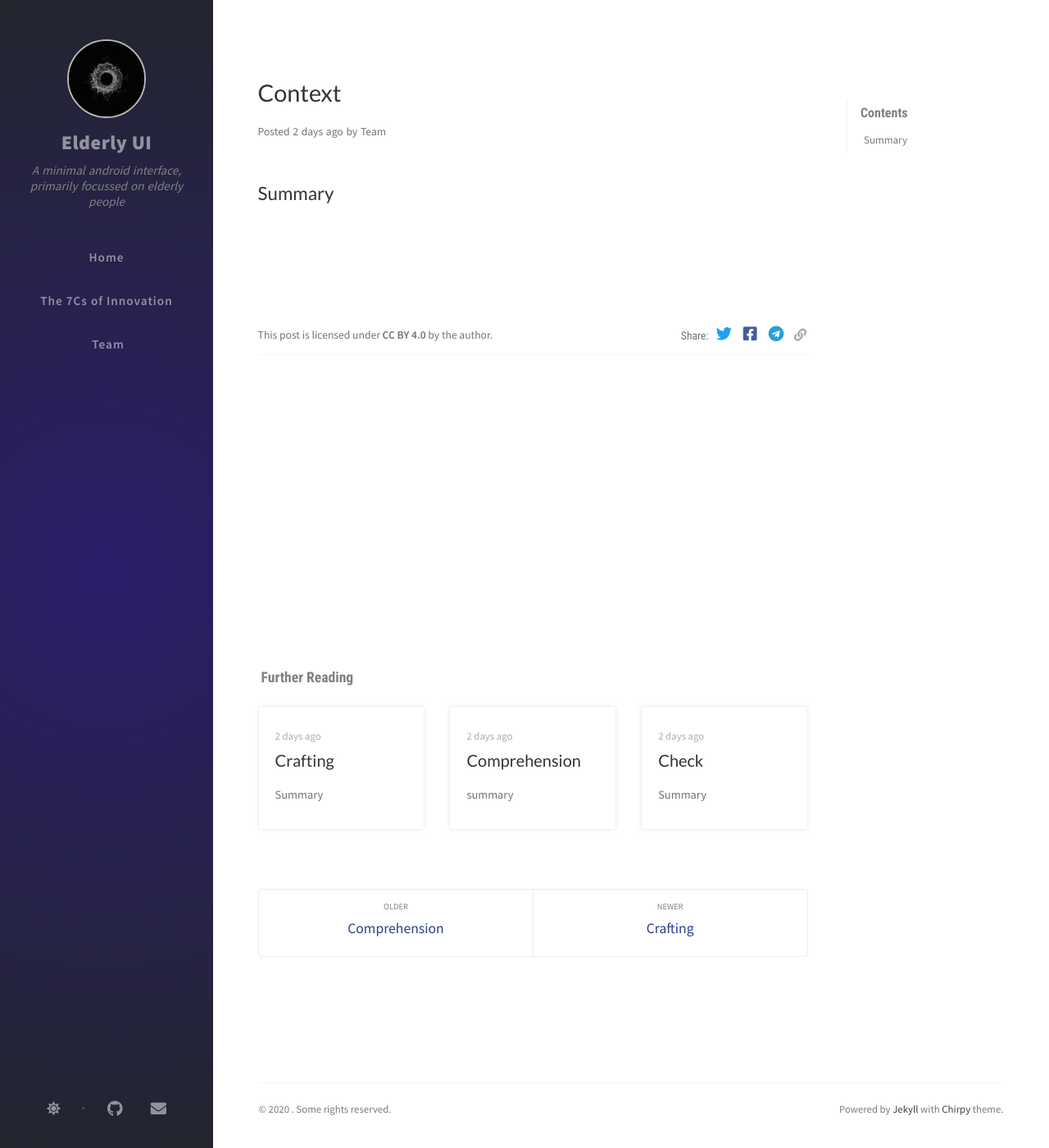
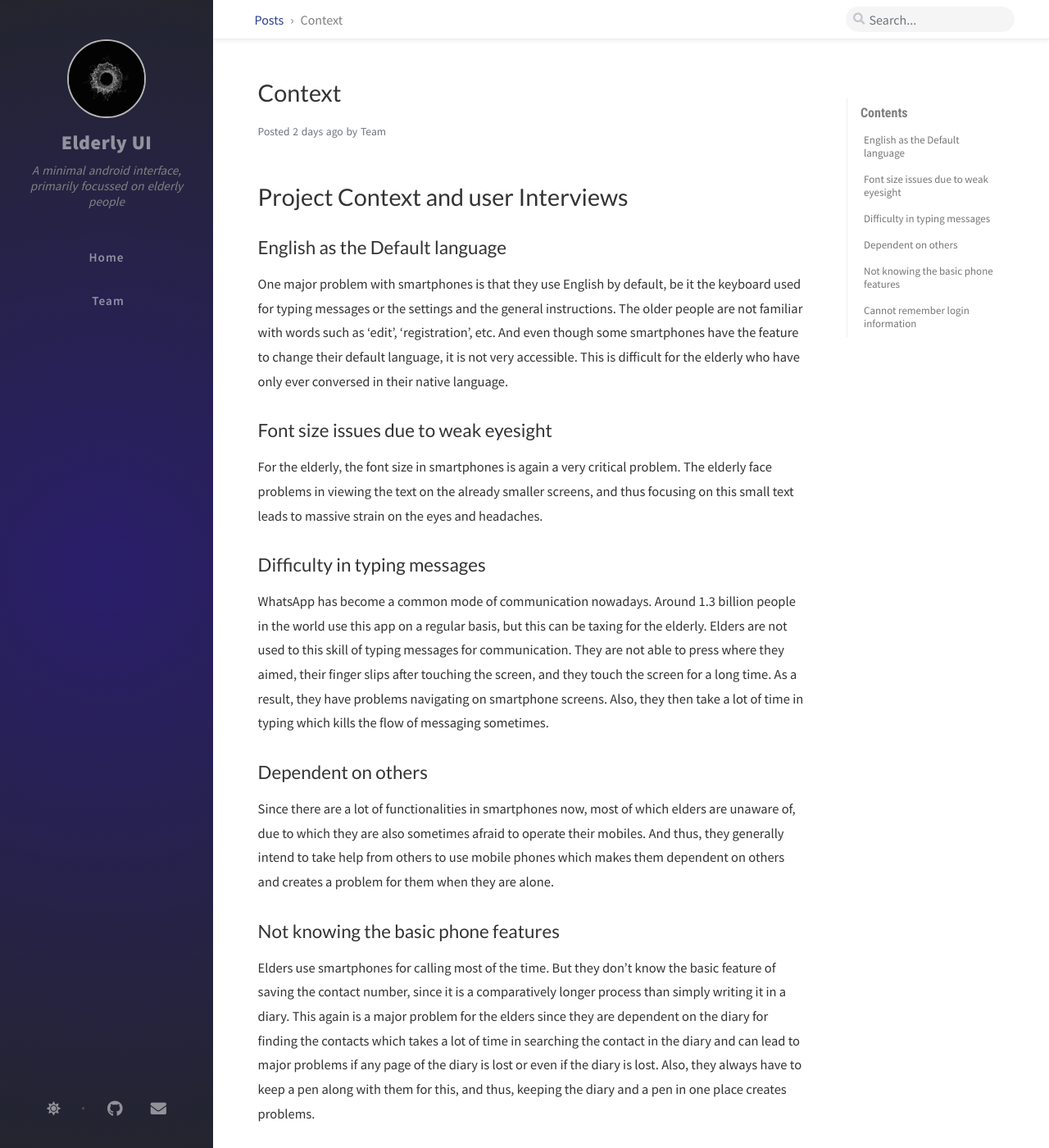
Before and after one commit to 3y3p4tch/elderlyUI, a Jekyll site: the page built from _posts/2020-10-23-context.md, in a window 1280 px wide and 1400 px high. Shown: the whole window at 82% size. Built offline with Jekyll 4.4.1, drawn with Linux system fonts in a browser that asks for light colours; nearby versions of some CDN libraries; comment, search, counter and statistics services are not loaded; some of the changed text lies outside the part shown.

Commit message:
moved stuff from cause to context

```diff
--- a/_posts/2020-10-23-context.md
+++ b/_posts/2020-10-23-context.md
@@ -3,4 +3,28 @@
 author: Team
 math: true
 ---
-## Summary
+# Project Context and user Interviews
+
+## English as the Default language
+
+ One major problem with smartphones is that they use English by default, be it the keyboard used for typing messages or the settings and the general instructions. The older people are not familiar with words such as ‘edit’, ‘registration’, etc. And even though some smartphones have the feature to change their default language, it is not very accessible. This is difficult for the elderly who have only ever conversed in their native language.
+
+## Font size issues due to weak eyesight
+
+For the elderly, the font size in smartphones is again a very critical problem. The elderly face problems in viewing the text on the already smaller screens, and thus focusing on this small text leads to massive strain on the eyes and headaches.
+
+## Difficulty in typing messages
+
+WhatsApp has become a common mode of communication nowadays. Around 1.3 billion people in the world use this app on a regular basis, but this can be taxing for the elderly. Elders are not used to this skill of typing messages for communication. They are not able to press where they aimed, their finger slips after touching the screen, and they touch the screen for a long time. As a result, they have problems navigating on smartphone screens. Also, they then take a lot of time in typing which kills the flow of messaging sometimes.
+
+## Dependent on others
+
+Since there are a lot of functionalities in smartphones now, most of which elders are unaware of, due to which they are also sometimes afraid to operate their mobiles. And thus, they generally intend to take help from others to use mobile phones which makes them dependent on others and creates a problem for them when they are alone.
+
+## Not knowing the basic phone features
+
+ Elders use smartphones for calling most of the time. But they don’t know the basic feature of saving the contact number, since it is a comparatively longer process than simply writing it in a diary. This again is a major problem for the elders since they are dependent on the diary for finding the contacts which takes a lot of time in searching the contact in the diary and can lead to major problems if any page of the diary is lost or even if the diary is lost. Also, they always have to keep a pen along with them for this, and thus, keeping the diary and a pen in one place creates problems.
+
+## Cannot remember login information
+
+The elderly are not able to remember the login information and the account they use for each service, for example, account ID, Google account, or even the password. This causes problems when logging in
```
Also changed, not shown: _data/tabs.yml (+5 -5 lines), _posts/2020-10-22-cause.md (+2 -26 lines).
